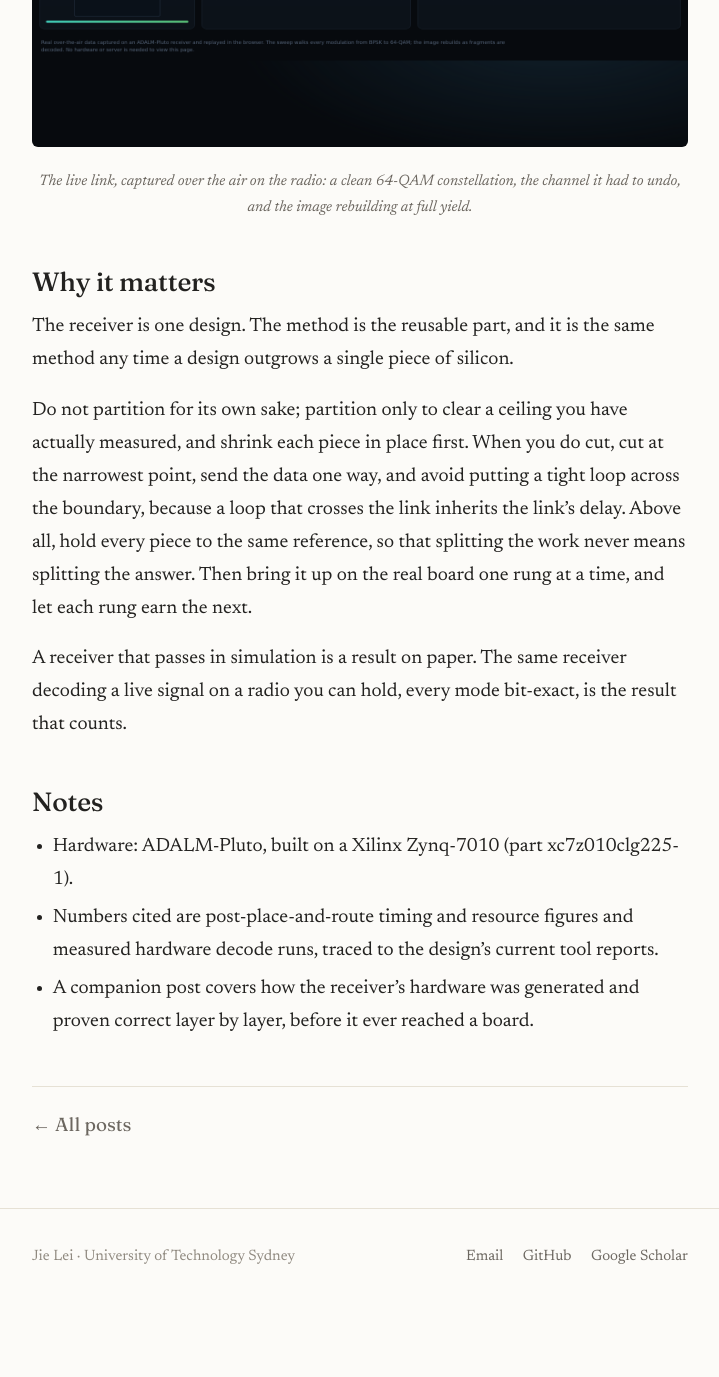
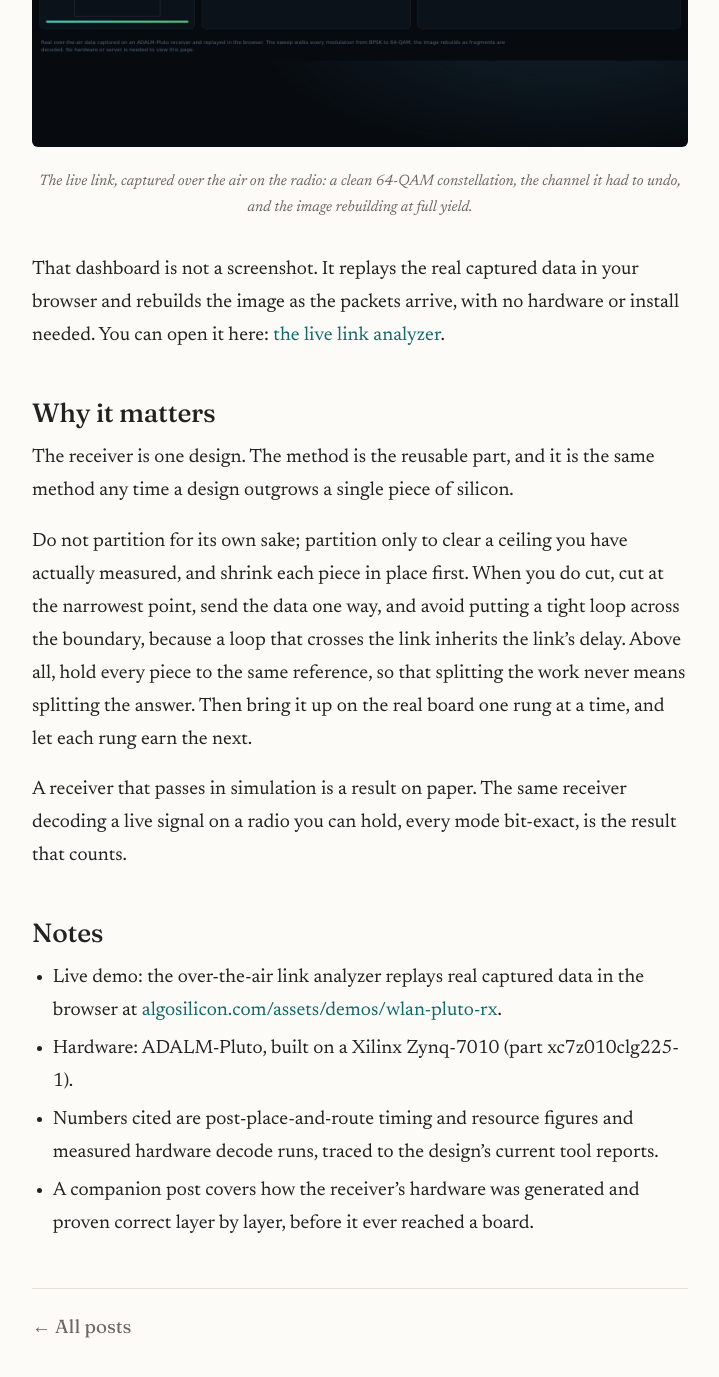
Before and after one commit to rockyco/rockyco.github.io, a Jekyll site: the page built from _posts/2026-06-27-wifi-receiver-three-processors.md, in a window 1280 px wide and 1400 px high, scrolled down 5429 px. Shown: the top 1377 px of the window, without its empty margins (280-999 px from the left). Built offline with Jekyll 4.4.1, drawn with Linux system fonts in a browser that asks for light colours; before the commit the page ends 6750 px from its top, so only the background shows below that.

Commit message:
blog(pluto): link the live over-the-air dashboard demo (EN+ZH)
Point the proof section and Notes at the in-browser link analyzer
(algosilicon.com/assets/demos/wlan-pluto-rx) so the static dashboard figure
becomes a demo the reader can run with no hardware.

Co-Authored-By: Claude Opus 4.8 (1M context) <noreply@anthropic.com>

```diff
--- a/_posts/2026-06-27-wifi-receiver-three-processors.md
+++ b/_posts/2026-06-27-wifi-receiver-three-processors.md
@@ -134,6 +134,10 @@ radio-channel event rather than a flaw in the design. The transmitted image come
   <figcaption>The live link, captured over the air on the radio: a clean 64-QAM constellation, the channel it had to undo, and the image rebuilding at full yield.</figcaption>
 </figure>
 
+That dashboard is not a screenshot. It replays the real captured data in your browser and
+rebuilds the image as the packets arrive, with no hardware or install needed. You can open it
+here: [the live link analyzer](https://algosilicon.com/assets/demos/wlan-pluto-rx/).
+
 ## Why it matters
 
 The receiver is one design. The method is the reusable part, and it is the same method any time a
@@ -151,6 +155,8 @@ signal on a radio you can hold, every mode bit-exact, is the result that counts.
 
 ## Notes
 
+- Live demo: the over-the-air link analyzer replays real captured data in the browser at
+  [algosilicon.com/assets/demos/wlan-pluto-rx](https://algosilicon.com/assets/demos/wlan-pluto-rx/).
 - Hardware: ADALM-Pluto, built on a Xilinx Zynq-7010 (part xc7z010clg225-1).
 - Numbers cited are post-place-and-route timing and resource figures and measured hardware decode
   runs, traced to the design's current tool reports.
```
Also changed, not shown: _posts/2026-06-27-wifi-receiver-three-processors.zh.md (+5 -0 lines).
